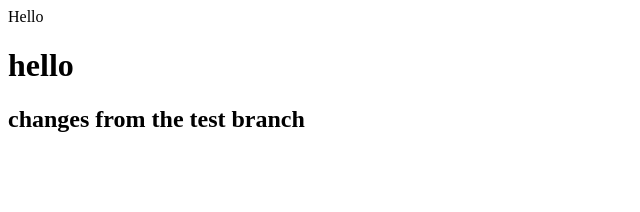
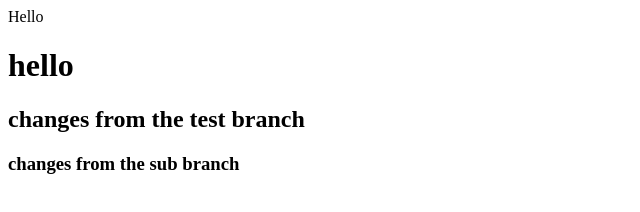
Before and after one commit to sonashubhamvats/demo-repo, a plain HTML site: page index.html in a window 1280 px wide. Shown: the whole page, without its empty margins (0-640 px from the left). Drawn offline with Linux system fonts and the light colour scheme.

Commit message:
changes from the sub branch

```diff
--- a/index.html
+++ b/index.html
@@ -1,3 +1,4 @@
 <div>Hello</div>
 <h1>hello</h1>
 <h2>changes from the test branch</h2>
+<h3>changes from the sub branch</h3>
```
